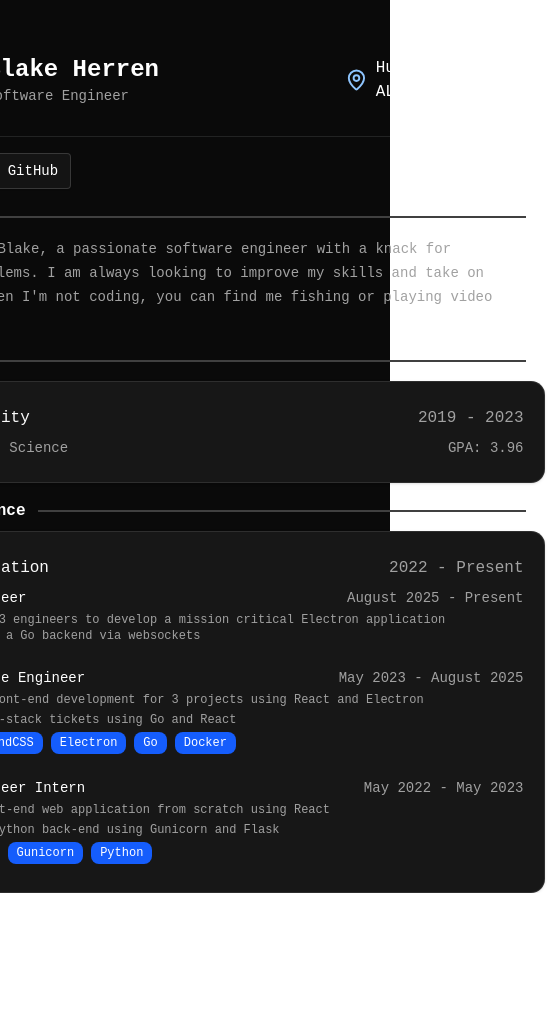
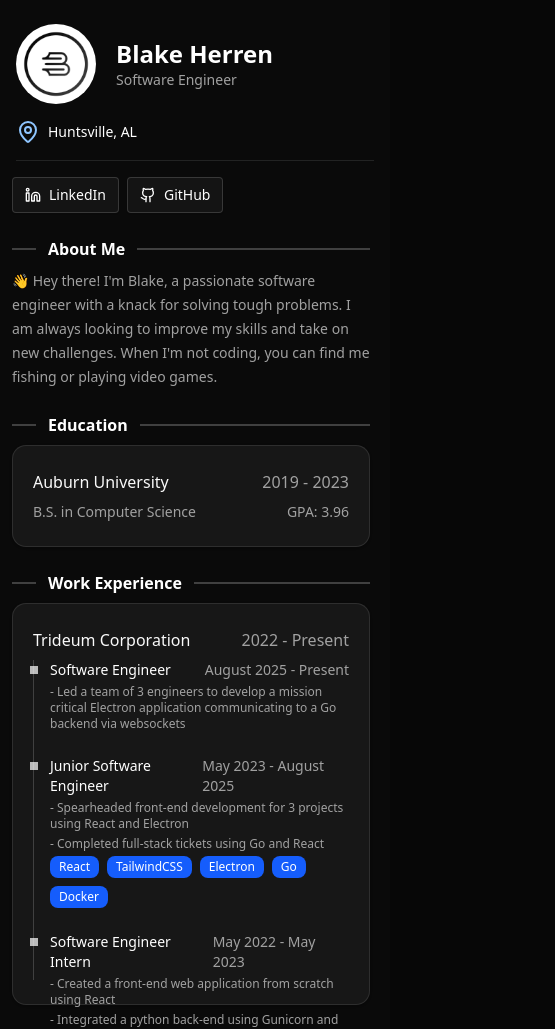
Before and after one commit to IBlakeI/portfolio, a React (Vite) app: page / in a window 390 px wide. Shown: the whole page, 555 px wide, since content can reach past the window. Before the commit the page ends 893 px from the top, so only its background shows below. Built offline with nearby package versions, Linux system fonts and the light colour scheme.

Commit message:
Make website viewable on mobile

```diff
--- a/src/App.css
+++ b/src/App.css
@@ -1,13 +1,18 @@
 @import "tailwindcss";
 @import "tw-animate-css";
-@import "@fontsource/fira-code"; /* Defaults to weight 400 */
+@import "@fontsource/fira-code";
 
 @custom-variant dark (&:is(.dark *));
 
+html,
+body,
 #root {
-  width: 100vw;
-  height: 100vh;
-  font-family: "Fira Code", monospace;
+  margin: 0;
+  padding: 0;
+  min-height: 100vh;
+  min-width: 100vw;
+  background-color: rgb(7, 7, 7);
+  overflow-x: hidden;
 }
 
 @theme inline {
--- a/src/App.tsx
+++ b/src/App.tsx
@@ -9,9 +9,9 @@ import { Badge } from "./components/ui/badge";
 
 function App() {
   return (
-    <div className="bg-background dark flex h-full w-full flex-col items-center p-10 text-white">
-      <div className="flex justify-center">
-        <div className="flex h-20 w-120 items-center gap-5">
+    <div className="bg-background dark flex min-h-screen w-full flex-col items-center px-4 py-6 text-white">
+      <div className="flex w-full max-w-2xl flex-col gap-4 md:flex-row md:justify-between">
+        <div className="flex items-center gap-5">
           <Avatar className="h-20 w-20">
             <AvatarImage src="/BLogo.png" />
             <AvatarFallback>CN</AvatarFallback>
@@ -23,13 +23,13 @@ function App() {
             </div>
           </div>
         </div>
-        <div className="flex h-20 items-center gap-2">
+        <div className="flex items-center gap-2 text-sm md:text-base">
           <MapPin className="text-blue-300" />
           Huntsville, AL
         </div>
       </div>
-      <Separator orientation="horizontal" className="my-4 !w-180" />
-      <div className="flex flex-col gap-4">
+      <Separator orientation="horizontal" className="my-4 max-w-2xl" />
+      <div className="mr-2 flex w-full max-w-2xl flex-col gap-6">
         <div className="flex gap-2">
           <Button
             variant="outline"
@@ -51,7 +51,7 @@ function App() {
         </div>
         <div className="flex flex-col gap-2">
           <Header label="About Me" />
-          <div className="text-muted-foreground max-w-2xl text-start text-sm leading-6 font-normal">
+          <div className="text-muted-foreground text-left text-sm leading-6 font-normal">
             👋 Hey there! I'm Blake, a passionate software engineer with a knack
             for solving tough problems. I am always looking to improve my skills
             and take on new challenges. When I'm not coding, you can find me
@@ -60,7 +60,7 @@ function App() {
         </div>
         <div className="flex flex-col gap-2">
           <Header label="Education" />
-          <Card className="gap-2 px-5">
+          <Card className="w-full gap-2 px-5">
             <div className="flex justify-between">
               Auburn University
               <span className="text-muted-foreground">2019 - 2023</span>
@@ -73,20 +73,18 @@ function App() {
         </div>
         <div className="flex flex-col gap-2">
           <Header label="Work Experience" />
-          <Card className="gap-2 px-5">
+          <Card className="w-full gap-2 px-5">
             <div className="flex justify-between">
               Trideum Corporation
               <span className="text-muted-foreground">2022 - Present</span>
             </div>
-            <div className="relative flex gap-4">
-              <Separator orientation="vertical" className="bg-accent !h-70" />
-              <div className="absolute top-[5px] left-[-4px] h-2 w-2 bg-white/70" />
-              <div className="absolute top-[85px] left-[-4px] h-2 w-2 bg-white/70" />
-              <div className="absolute top-[195px] left-[-4px] h-2 w-2 bg-white/70" />
-              <div className="flex w-160 flex-col gap-6">
+            <div className="relative flex h-[320px] items-stretch gap-4 md:h-[290px]">
+              <Separator orientation="vertical" className="bg-accent h-full" />
+              <div className="flex w-full flex-col gap-6">
                 <div className="flex w-full flex-col">
-                  <div className="text-muted-foreground flex justify-between text-sm">
+                  <div className="text-muted-foreground relative flex justify-between text-sm">
                     <span className="text-white">Software Engineer</span>
+                    <div className="absolute top-[6px] left-[-20px] h-2 w-2 bg-white/70" />
                     <span>August 2025 - Present</span>
                   </div>
                   <span className="text-muted-foreground pt-1 text-xs">
@@ -96,7 +94,8 @@ function App() {
                   </span>
                 </div>
                 <div className="flex w-full flex-col">
-                  <div className="text-muted-foreground flex justify-between text-sm">
+                  <div className="text-muted-foreground relative flex justify-between text-sm">
+                    <div className="absolute top-[6px] left-[-20px] h-2 w-2 bg-white/70" />
                     <span className="text-white">Junior Software Engineer</span>
                     <span>May 2023 - August 2025</span>
                   </div>
@@ -107,7 +106,7 @@ function App() {
                   <span className="text-muted-foreground pt-1 text-xs">
                     - Completed full-stack tickets using Go and React
                   </span>
-                  <span className="text-muted-foreground flex gap-2 pt-1 text-xs">
+                  <span className="text-muted-foreground flex flex-wrap gap-2 pt-1 text-xs">
                     <Badge className="bg-blue-600 text-white">React</Badge>
                     <Badge className="bg-blue-600 text-white">
                       TailwindCSS
@@ -118,7 +117,8 @@ function App() {
                   </span>
                 </div>
                 <div className="flex w-full flex-col">
-                  <div className="text-muted-foreground flex justify-between text-sm">
+                  <div className="text-muted-foreground relative flex justify-between text-sm">
+                    <div className="absolute top-[6px] left-[-20px] h-2 w-2 bg-white/70" />
                     <span className="text-white">Software Engineer Intern</span>
                     <span>May 2022 - May 2023</span>
                   </div>
@@ -129,7 +129,7 @@ function App() {
                   <span className="text-muted-foreground pt-1 text-xs">
                     - Integrated a python back-end using Gunicorn and Flask
                   </span>
-                  <span className="text-muted-foreground flex gap-2 pt-1 text-xs">
+                  <span className="text-muted-foreground flex flex-wrap gap-2 pt-1 text-xs">
                     <Badge className="bg-blue-600 text-white">React</Badge>
                     <Badge className="bg-blue-600 text-white">Flask</Badge>
                     <Badge className="bg-blue-600 text-white">Gunicorn</Badge>
--- a/src/components/Header.tsx
+++ b/src/components/Header.tsx
@@ -4,7 +4,7 @@ interface HeaderProps {
 
 const Header = ({ label }: HeaderProps) => {
   return (
-    <div className="flex w-170 items-center">
+    <div className="flex w-full items-center">
       <div className="border-accent w-6 flex-shrink-0 border-t-2" />
       <div className="mx-3 font-bold whitespace-nowrap">{label}</div>
       <div className="border-accent flex-grow border-t-2" />
```
